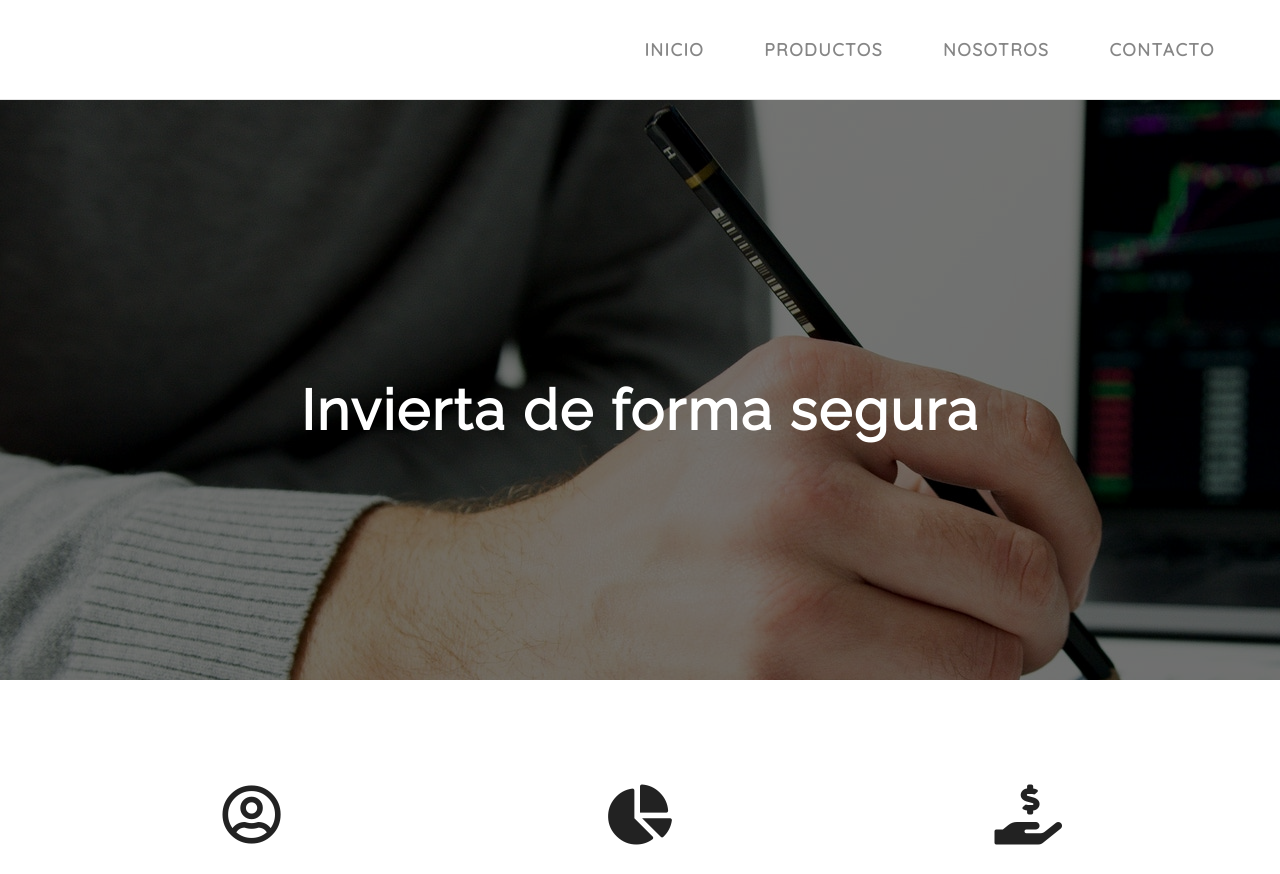
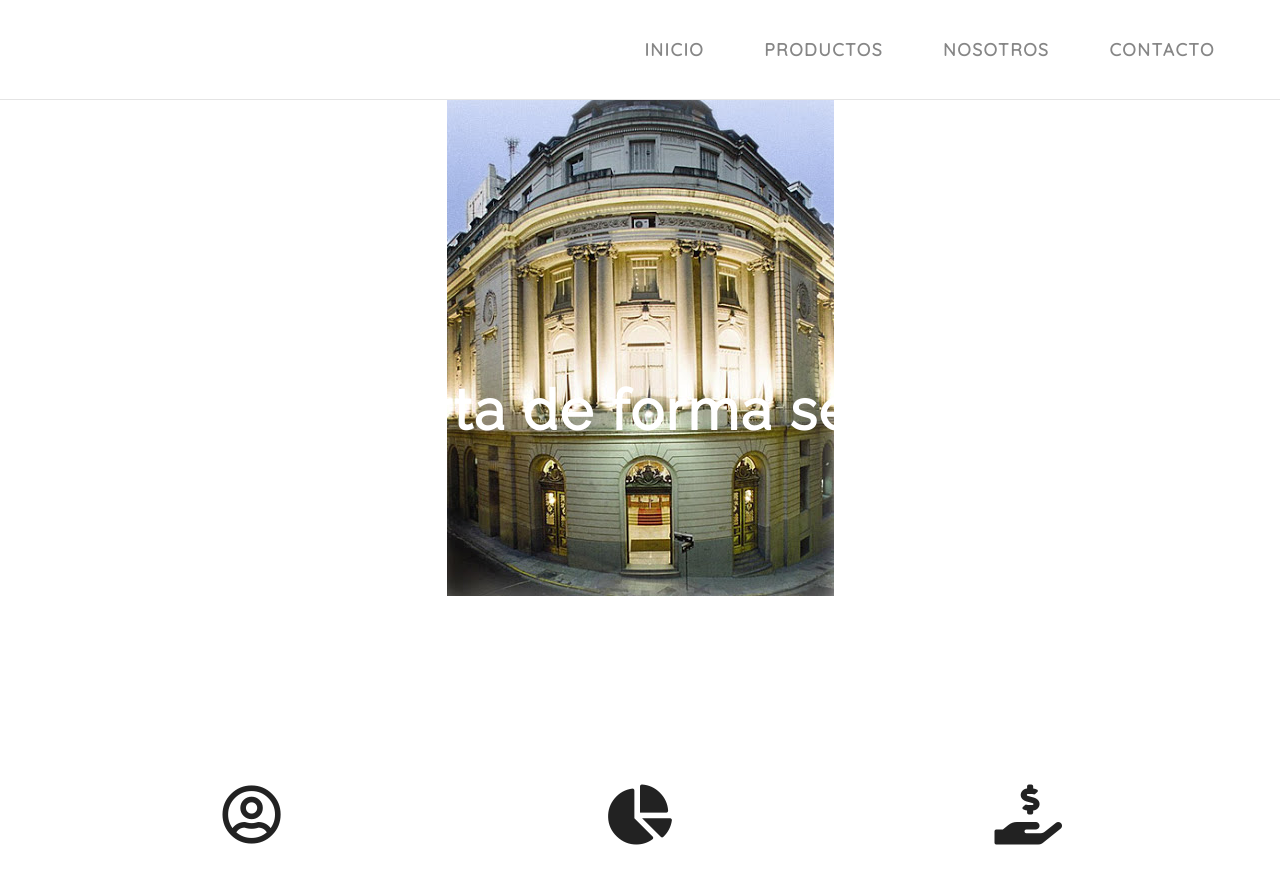
Before and after one commit to franciscojrey/carril, a PHP site: page / in a window 1280 px wide. Shown: the top 874 px of the page. Run offline with PHP 8.4, Linux system fonts and the light colour scheme; some libraries are stand-ins or nearby versions.

Commit message:
imagen home

```diff
--- a/static/css/styles.css
+++ b/static/css/styles.css
@@ -88,7 +88,9 @@ p {
 /* --------------- HOME START --------------- */
 
 .home-container {
-  background-image: url("../img/home1.png");
+  background-image: url("../img/home1.jpg");
+  background-repeat: no-repeat;
+  background-position: center;
 }
 
 .home {
```
Also changed, not shown: static/img/home1.jpg (added), static/img/home12.png (renamed from static/img/home1.png).
